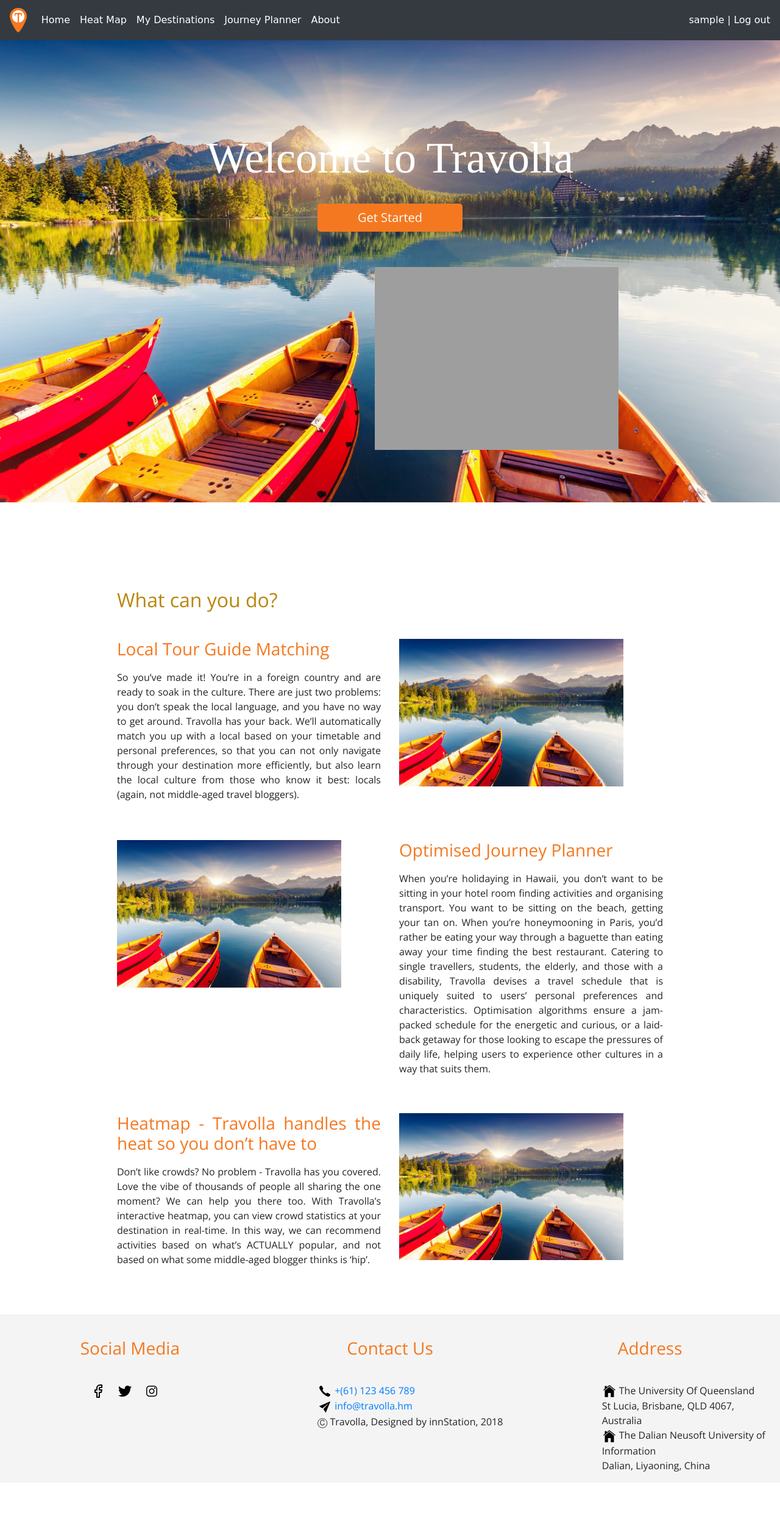
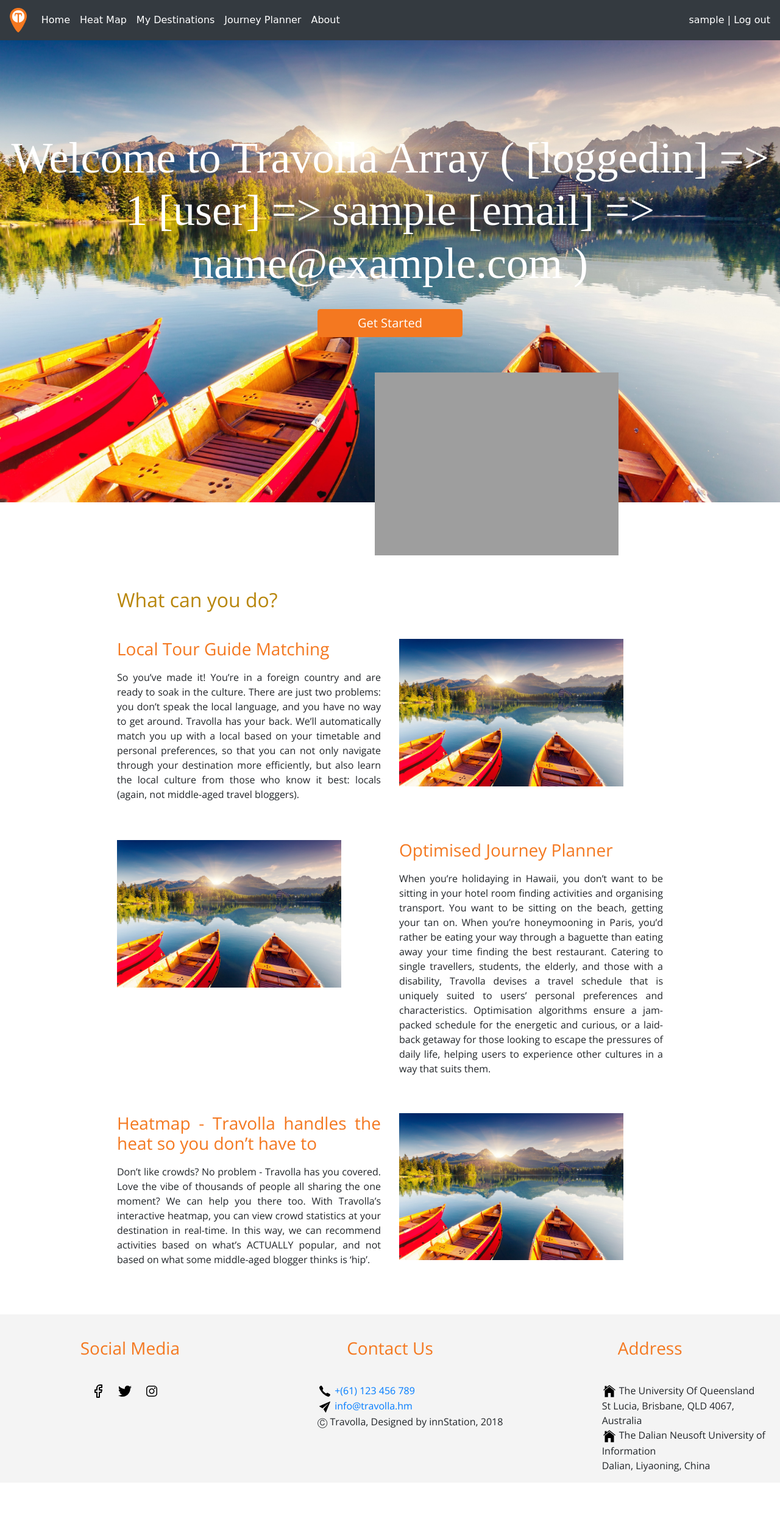
Before and after one commit to lulululu7766/Travolla, a PHP site: page /index.php in a window 1280 px wide. Shown: the whole page at 61% size. Run offline with PHP 8.4, Linux system fonts and the light colour scheme; the visitor is signed in with stand-in values (Sample User, id 1); data that the repository does not hold is empty; some libraries are stand-ins or nearby versions; some web fonts are replaced; grey boxes are pictures that could not be loaded.

Commit message:
Updated: storing email of the logged in user

```diff
--- a/header.php
+++ b/header.php
@@ -34,6 +34,7 @@
             <?php
             if ( (isset($_SESSION)) && (isset($_SESSION['loggedin'])) &&
 	         ($_SESSION['loggedin'] == TRUE) ) {
+
                 $box = '<li class="nav-item active">
                             <a class="nav-link" href="destinations.php"> My Destinations</a>
                         </li>
--- a/index.php
+++ b/index.php
@@ -42,12 +42,14 @@
 			if(hash_equals($db_password, $input)){
 				$output = $_SESSION;
 				$_SESSION['loggedin'] = TRUE;
-				$user_query = $mysqli->query ("SELECT name FROM users WHERE email='$email'");
+				$user_query = $mysqli->query ("SELECT name, email FROM users WHERE email='$email'");
 				while($row = mysqli_fetch_assoc($user_query)) {
+                    $db_email = $row['email'];
 					$db_fullname = $row['name'];
-					header('Location: destinations.php');
+					//header('Location: destinations.php');
 				}
 			    $_SESSION['user'] = $db_fullname;
+                $_SESSION['email'] = $db_email;
 			}else{
 				echo "<script>alert('Sorry, your password is incorrect');</script>";
 			    $output = "Sorry your password is incorrect";
@@ -88,7 +90,10 @@
 
 
     <div class="cover-container" >
-        <h1 id="title"> Welcome to Travolla </h1>
+        <h1 id="title"> Welcome to Travolla <?php
+                                print_r($_SESSION);
+
+            ?> </h1>
         <div class="col-xs-12 col-sm-12 col-md-12 col-lg-12 landing" >
 
 
```
